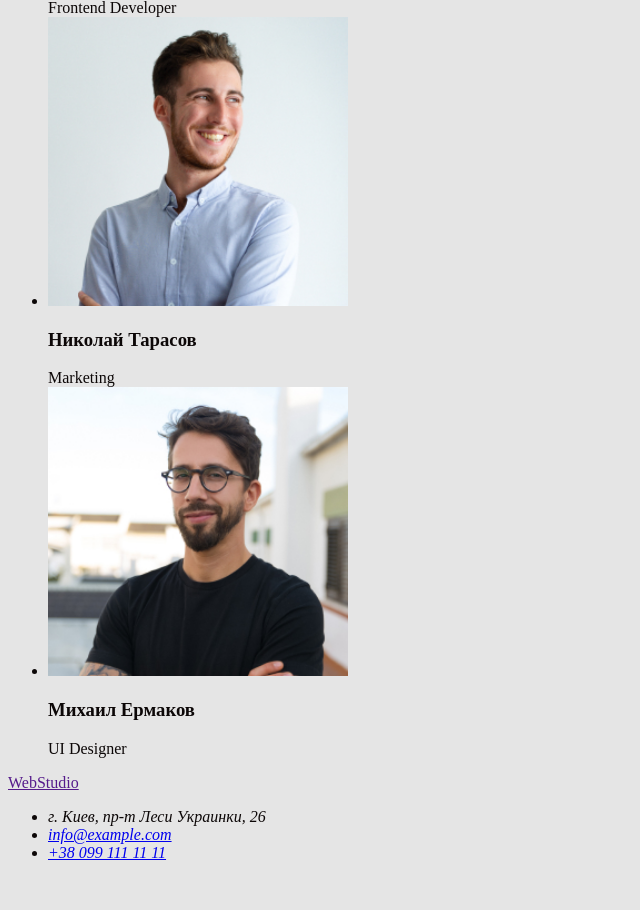
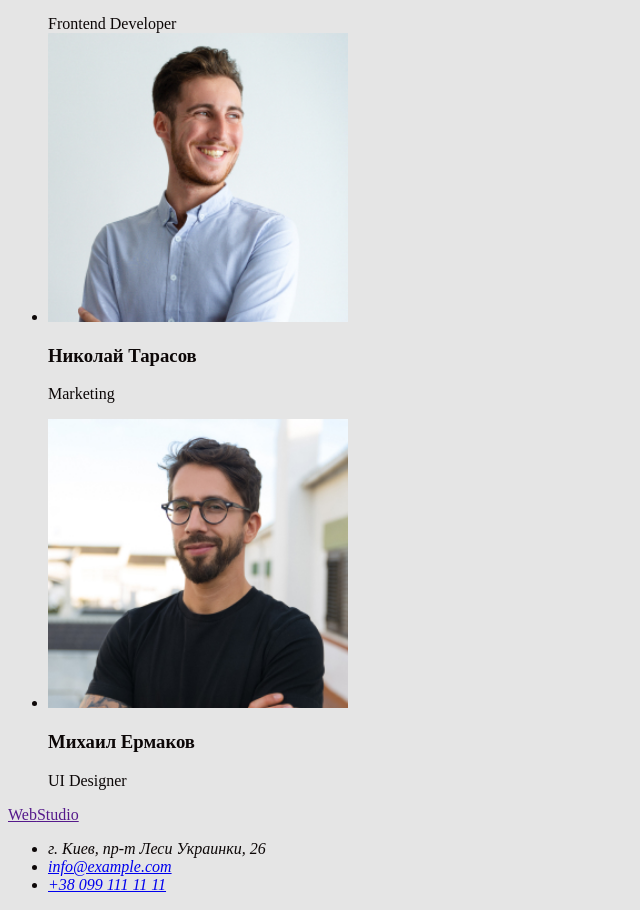
Before and after one commit to DmitriyBurmak/goit-markup-hw-01, a plain HTML site: page index.html in a window 1280 px wide. Shown: the part 2212-3122 px from the top of the page, without its empty margins (0-640 px from the left). Before the commit the page ends 3090 px from the top, so only its background shows below. Drawn offline with Linux system fonts and the light colour scheme.

Commit message:
Оборачивает текст  в параграф

```diff
--- a/index.html
+++ b/index.html
@@ -67,7 +67,7 @@
             <ul>
                 <li><img src="./img/Igor.jpg" alt="Фото Игоря" width="300">
                     <h3>Игорь Демьяненко</h3>
-                       Product Designer
+                       <p>Product Designer</p>
                 </li>
                 <li><img src="./img/Olga.jpg" alt="Фото Ольги" width="300">
                    <h3>Ольга Репина</h3>
@@ -75,11 +75,11 @@
                 </li>
                 <li><img src="./img/Nikolay.jpg" alt="Фото Николая" width="300">
                     <h3>Николай Тарасов</h3>
-                        Marketing
+                        <p>Marketing</p>
                 </li>
                 <li><img src="./img/Mihail.jpg" alt="Фото Михаила" width="300">
                     <h3>Михаил Ермаков</h3>
-                        UI Designer
+                        <p>UI Designer</p>
                 </li>
             </ul>
         </section>
```
